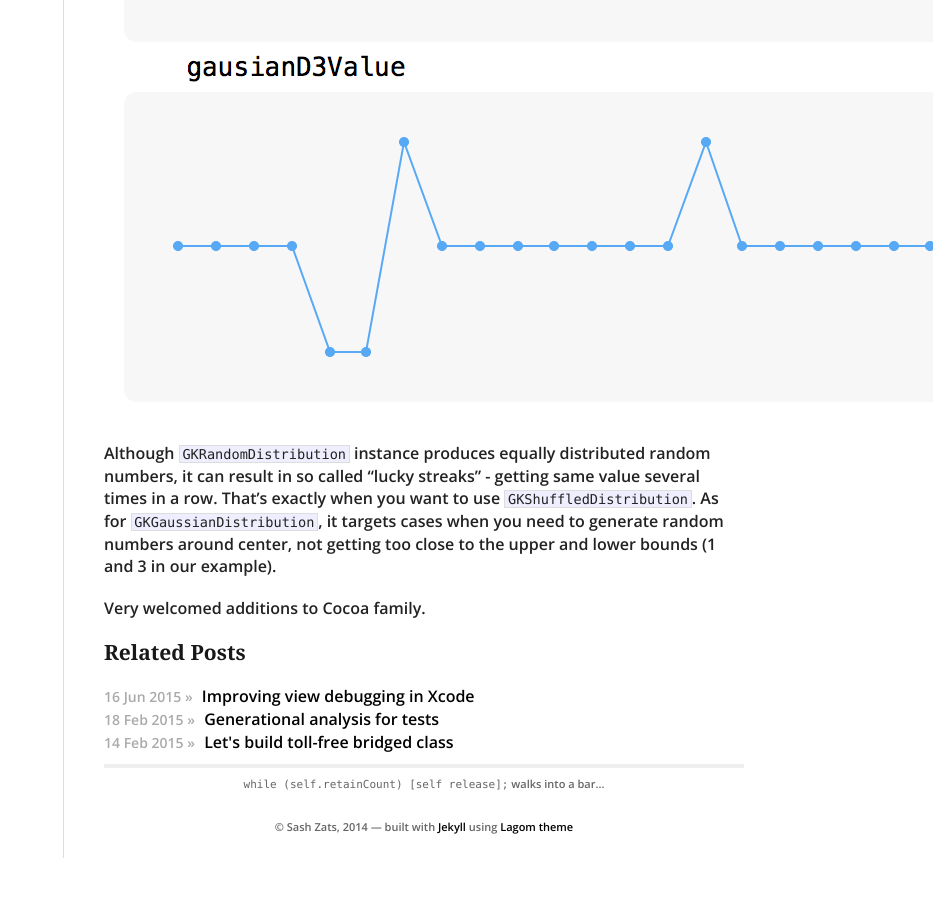
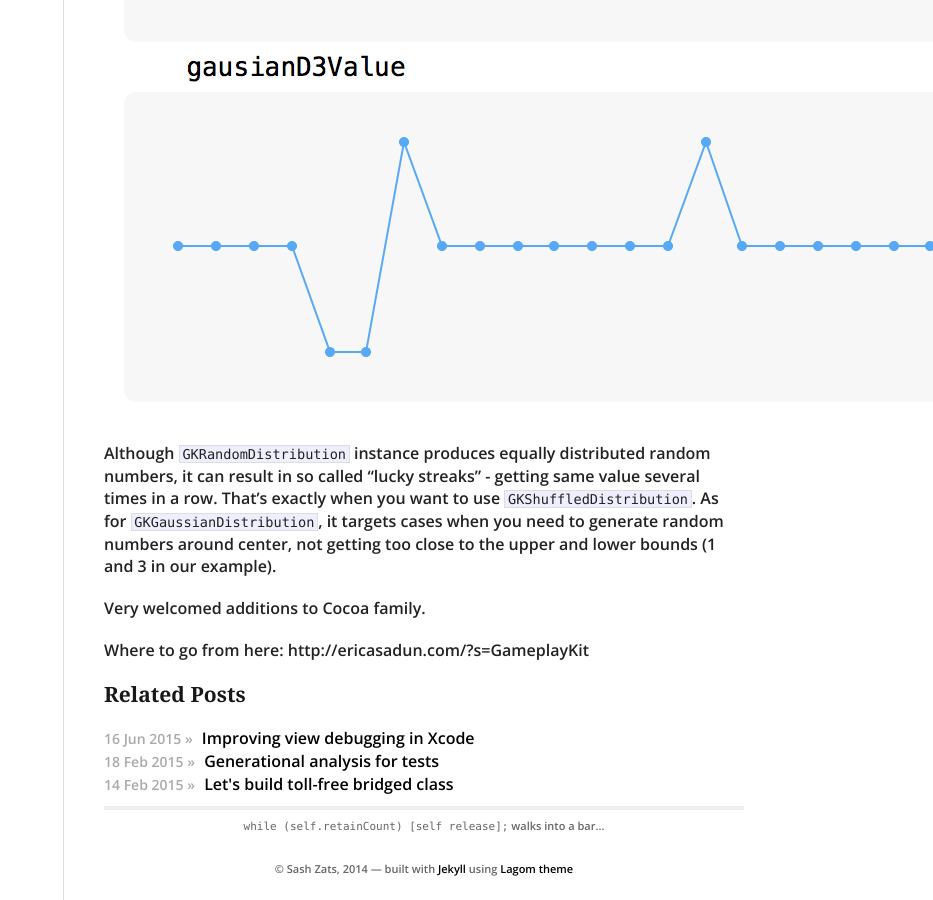
Before and after one commit to zats/zats.github.io, a Jekyll site: the page built from _posts/2015-08-15-randoms.md, in a window 1280 px wide and 900 px high, scrolled down 1414 px. Shown: the whole window, without its empty margins (347-1280 px from the left). Built offline with Jekyll 4.4.1, drawn with Linux system fonts in a browser that asks for light colours; nearby versions of some CDN libraries; Markdown is read by kramdown in place of the engine named in the settings; before the commit the page ends 2272 px from its top, so only the background shows below that.

Commit message:
see also

```diff
--- a/_posts/2015-08-15-randoms.md
+++ b/_posts/2015-08-15-randoms.md
@@ -28,3 +28,5 @@ And a visual version:
 Although `GKRandomDistribution` instance produces equally distributed random numbers, it can result in so called "lucky streaks" - getting same value several times in a row. That's exactly when you want to use `GKShuffledDistribution`. As for `GKGaussianDistribution`, it targets cases when you need to generate random numbers around center, not getting too close to the upper and lower bounds (1 and 3 in our example).
 
 Very welcomed additions to Cocoa family.
+
+Where to go from here: http://ericasadun.com/?s=GameplayKit
```
